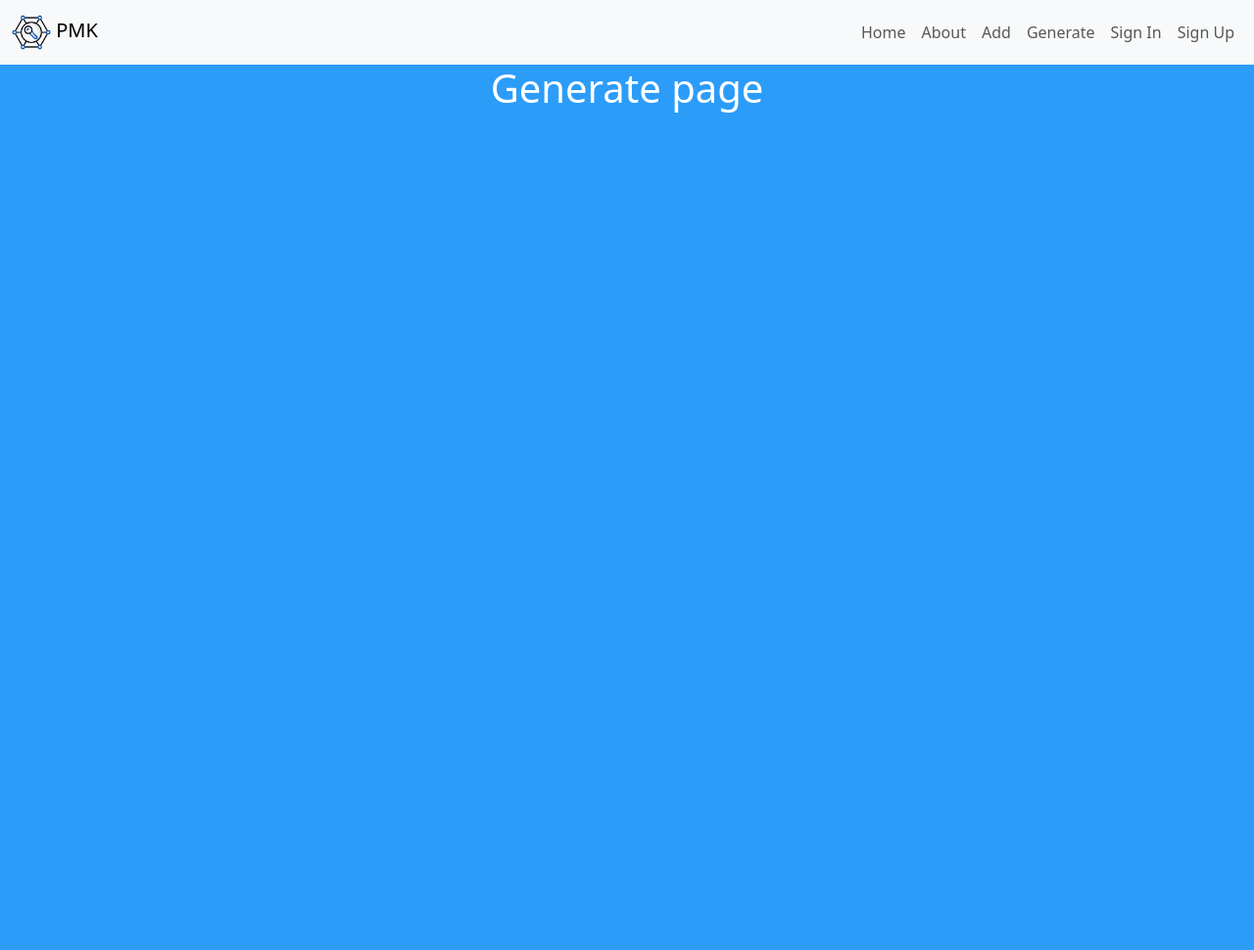
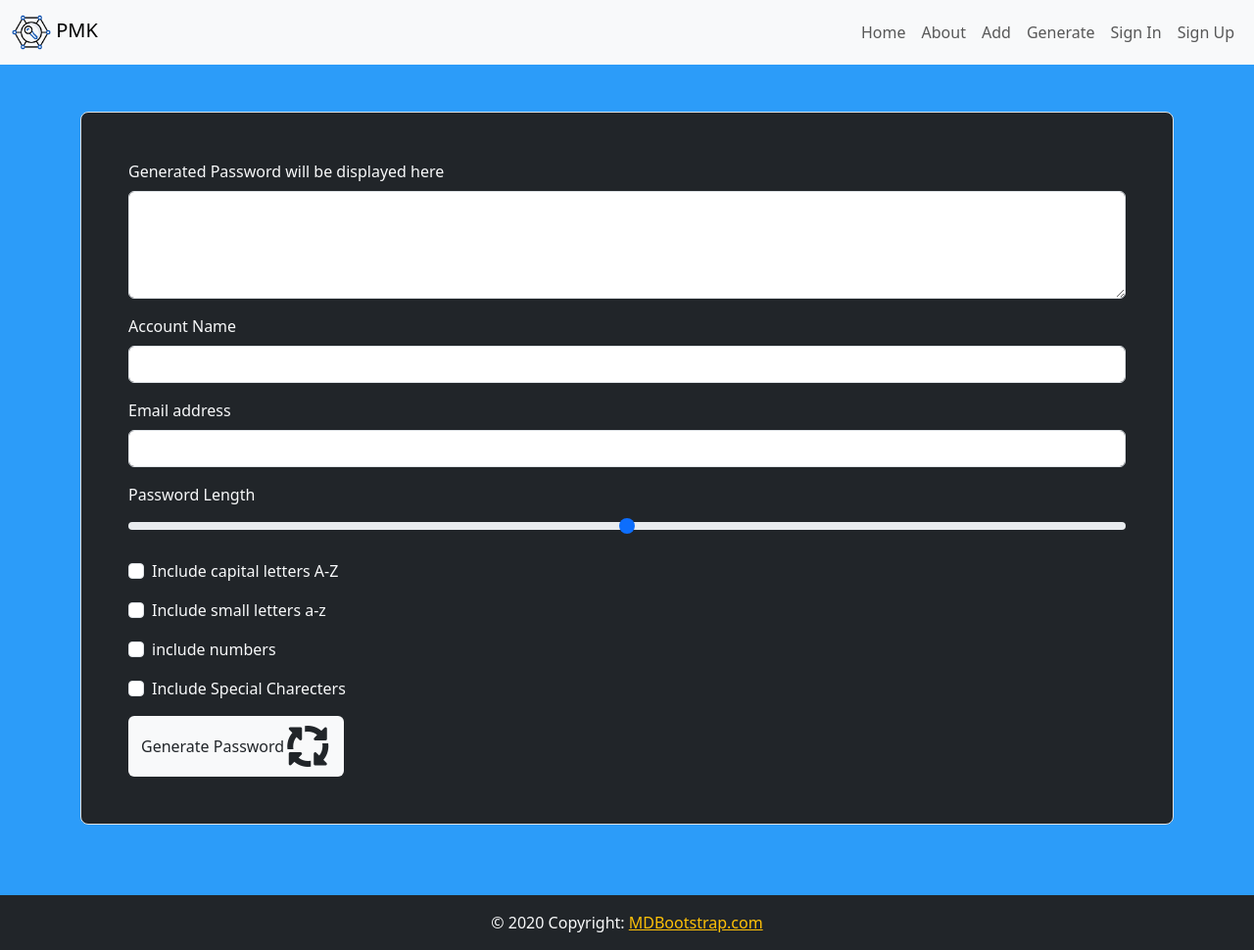
Before and after one commit to AbdinasirM/PasswordManager, a Django app: page /generate/ in a window 1280 px wide. Shown: the whole page at 98% size. Before the commit the page ends 115 px from the top, so only its background shows below. Run offline with Django 4.2, Linux system fonts and the light colour scheme.

Commit message:
worked on the generate page

```diff
--- a/PMKSite/PMKAPP/templates/PMKAPP/base.html
+++ b/PMKSite/PMKAPP/templates/PMKAPP/base.html
@@ -15,8 +15,8 @@
 
     <link rel="stylesheet" href="https://cdnjs.cloudflare.com/ajax/libs/font-awesome/6.4.2/css/all.min.css">
 </head>
-<body>
-    <nav class="navbar navbar-expand-lg navbar-light bg-light">
+<body class="d-flex flex-column min-vh-100">
+        <nav class="navbar navbar-expand-lg navbar-light bg-light">
         <div class="container-fluid">
             <a class="navbar-brand" href="{% url 'home' %}">
                 <img src="{% static 'img/newlogo.png' %}" alt="Logo" class="img-fluid logo" style="max-height: 40px">
--- a/PMKSite/PMKAPP/templates/PMKAPP/generate.html
+++ b/PMKSite/PMKAPP/templates/PMKAPP/generate.html
@@ -1,10 +1,144 @@
-{% extends 'PMKAPP/base.html' %}
-
 {% load static %}
 
-{% block title %}Home Page{% endblock %}
+<!DOCTYPE html>
+<html lang="en">
+<head>
+    <meta charset="UTF-8">
+    <meta name="viewport" content="width=device-width, initial-scale=1.0">
+    <title>Document</title>
+</head>
+<body>
 
-{% block content %}
-<h1 class="text-center">Generate page</h1>
-{% endblock %}
-{% load static %}
+
+<!DOCTYPE html>
+<html lang="en">
+    <head>
+        <meta charset="UTF-8">
+        <meta name="viewport" content="width=device-width, initial-scale=1.0">
+        <title>Document</title>
+        <link href="https://cdn.jsdelivr.net/npm/bootstrap@5.3.1/dist/css/bootstrap.min.css" rel="stylesheet" integrity="sha384-4bw+/aepP/YC94hEpVNVgiZdgIC5+VKNBQNGCHeKRQN+PtmoHDEXuppvnDJzQIu9" crossorigin="anonymous">
+        <link rel="stylesheet" type="text/css" href=" {% static '/css/style.css' %} ">
+
+        <link rel="stylesheet" href="https://cdnjs.cloudflare.com/ajax/libs/font-awesome/6.4.2/css/all.min.css">
+   <style></style>
+    </head>
+
+<body class="d-flex flex-column min-vh-100">
+
+    <nav class="navbar navbar-expand-lg navbar-light bg-light">
+        <div class="container-fluid">
+            <a class="navbar-brand" href="{% url 'home' %}">
+                <img src="{% static 'img/newlogo.png' %}" alt="Logo" class="img-fluid logo" style="max-height: 40px">
+                PMK
+            </a>
+            <button class="navbar-toggler" type="button" data-bs-toggle="collapse" data-bs-target="#navbarNav" aria-controls="navbarNav" aria-expanded="false" aria-label="Toggle navigation">
+                <span class="navbar-toggler-icon"></span>
+            </button>
+            <div class="collapse navbar-collapse justify-content-end" id="navbarNav">
+                <ul class="navbar-nav">
+                    <li class="nav-item">
+                        <a class="nav-link" href="{% url 'home' %}">Home</a>
+                    </li>
+                    <li class="nav-item">
+                        <a class="nav-link" href="{% url 'about_us' %}">About</a>
+                    </li>
+                    <li class="nav-item">
+                        <a class="nav-link" href="{% url 'add' %}">Add</a>
+                    </li>
+                    <li class="nav-item">
+                        <a class="nav-link" href="{% url 'generate' %}">Generate</a>
+                    </li>
+                    <li class="nav-item">
+                        <a class="nav-link" href="{% url 'signin' %}">Sign In</a>
+                    </li>
+                    <li class="nav-item">
+                        <a class="nav-link" href="{% url 'signup' %}">Sign Up</a>
+                    </li>
+                </ul>
+            </div>
+        </div>
+    </nav>
+
+
+
+
+<!-- <h1 class="text-center">Generate page</h1> -->
+<div class="container py-5">
+
+    <form class="p-md-5 border rounded-3 text-light bg-dark needs-validation" novalidate>
+        <!-- Message input -->
+        <div class="mb-3">
+            <label for="message" class="form-label">Generated Password will be displayed here</label>
+            <textarea class="form-control" id="message" rows="4" required></textarea>
+            <div class="invalid-feedback">Please enter a message.</div>
+        </div>
+
+        <!-- Name input -->
+        <div class="mb-3">
+            <label for="name" class="form-label">Account Name</label>
+            <input type="text" id="name" class="form-control" required />
+            <div class="invalid-feedback">Please the name of the account like Gmail.</div>
+        </div>
+
+        <!-- Email input -->
+        <div class="mb-3">
+            <label for="email" class="form-label">Email address</label>
+            <input type="email" id="email" class="form-control" required />
+            <div class="invalid-feedback">Please enter a valid email address.</div>
+        </div>
+
+        <!-- Password Length Slider -->
+        <div class="mb-3">
+            <label for="passwordLength" class="form-label">Password Length</label>
+            <input type="range" class="form-range" id="passwordLength" required>
+            <div class="invalid-feedback">Please select a password length.</div>
+        </div>
+
+        <!-- Switch Checkboxes -->
+        <div class="mb-3 form-check">
+            <input class="form-check-input" type="checkbox" id="defaultSwitch1" required>
+            <label class="form-check-label" for="defaultSwitch1">Include capital letters A-Z</label>
+            <div class="invalid-feedback">Please check this checkbox.</div>
+        </div>
+        <!-- Switch Checkboxes -->
+        <div class="mb-3 form-check">
+            <input class="form-check-input" type="checkbox" id="defaultSwitch1" required>
+            <label class="form-check-label" for="defaultSwitch1">Include small letters a-z</label>
+            <div class="invalid-feedback">Please check this checkbox.</div>
+        </div>
+
+        <div class="mb-3 form-check">
+            <input class="form-check-input" type="checkbox" id="defaultSwitch2" required>
+            <label class="form-check-label" for="defaultSwitch2">include numbers</label>
+            <div class="invalid-feedback">Please check this checkbox.</div>
+        </div>
+
+        <div class="mb-3 form-check">
+            <input class="form-check-input" type="checkbox" id="defaultSwitch3" required>
+            <label class="form-check-label" for="defaultSwitch3">Include Special Charecters</label>
+            <div class="invalid-feedback">Please check this checkbox.</div>
+        </div>
+
+        <!-- Submit button -->
+        <button type="submit" class="btn bg-light d-flex justify-content-between align-items-center text-center">
+            Generate Password <i class="fa fa-arrows-spin fa-3x"></i>
+        </button>
+
+
+    </form>
+</div>
+
+
+
+
+    <footer class="text-center mt-4 bg-light text-dark">
+        <div class="text-center text-light  bg-dark p-3">
+            © 2020 Copyright:
+            <a class="text-warning" href="https://mdbootstrap.com/">MDBootstrap.com</a>
+          </div>
+    </footer>
+
+    <script src="https://cdn.jsdelivr.net/npm/bootstrap@5.3.1/dist/js/bootstrap.bundle.min.js" integrity="sha384-HwwvtgBNo3bZJJLYd8oVXjrBZt8cqVSpeBNS5n7C8IVInixGAoxmnlMuBnhbgrkm" crossorigin="anonymous"></script>
+
+</body>
+</html>
--- a/PMKSite/PMKAPP/templates/PMKAPP/signin.html
+++ b/PMKSite/PMKAPP/templates/PMKAPP/signin.html
@@ -112,6 +112,7 @@
         <link rel="stylesheet" type="text/css" href=" {% static '/css/style.css' %} ">
 
         <link rel="stylesheet" href="https://cdnjs.cloudflare.com/ajax/libs/font-awesome/6.4.2/css/all.min.css">
+   <style></style>
     </head>
 
 <body class="d-flex flex-column min-vh-100">
@@ -150,7 +151,7 @@
         </div>
     </nav>
 
-    <div class="container my-4 flex-grow-1">
+    <div class="container my-4 mt-3 flex-grow-1">
         <div class="row justify-content-center">
             <div class="col-lg-6 col-md-8 col-sm-10">
                 <div class="card">
```
